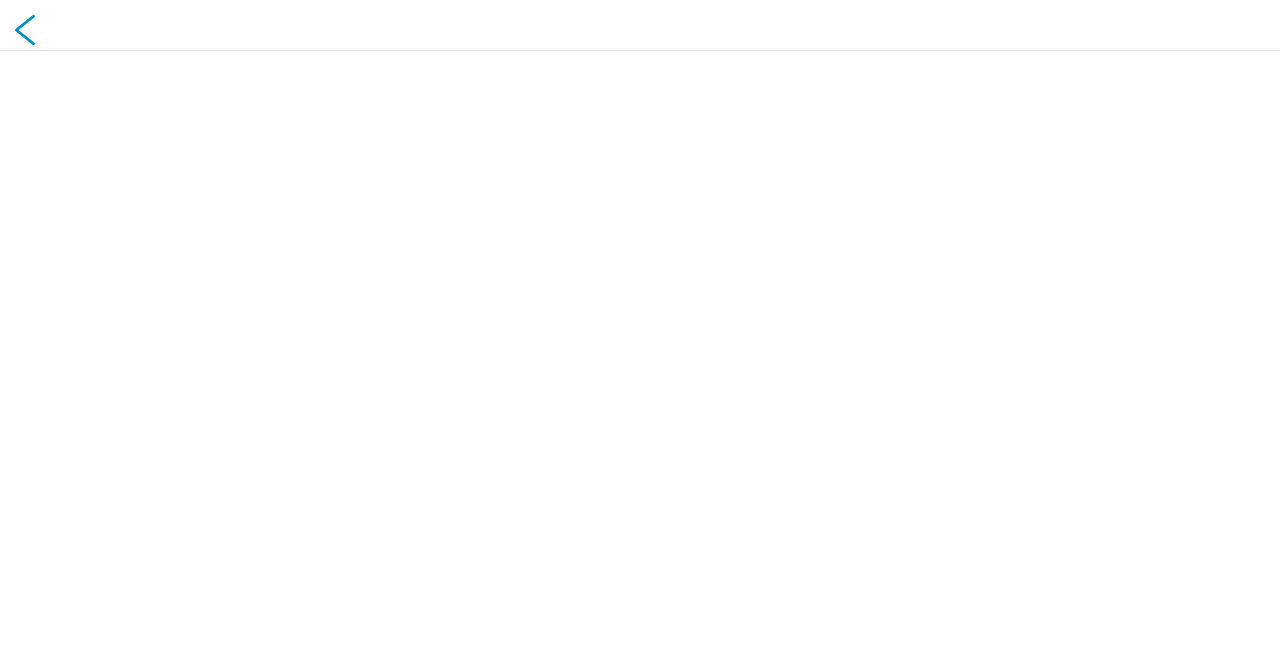
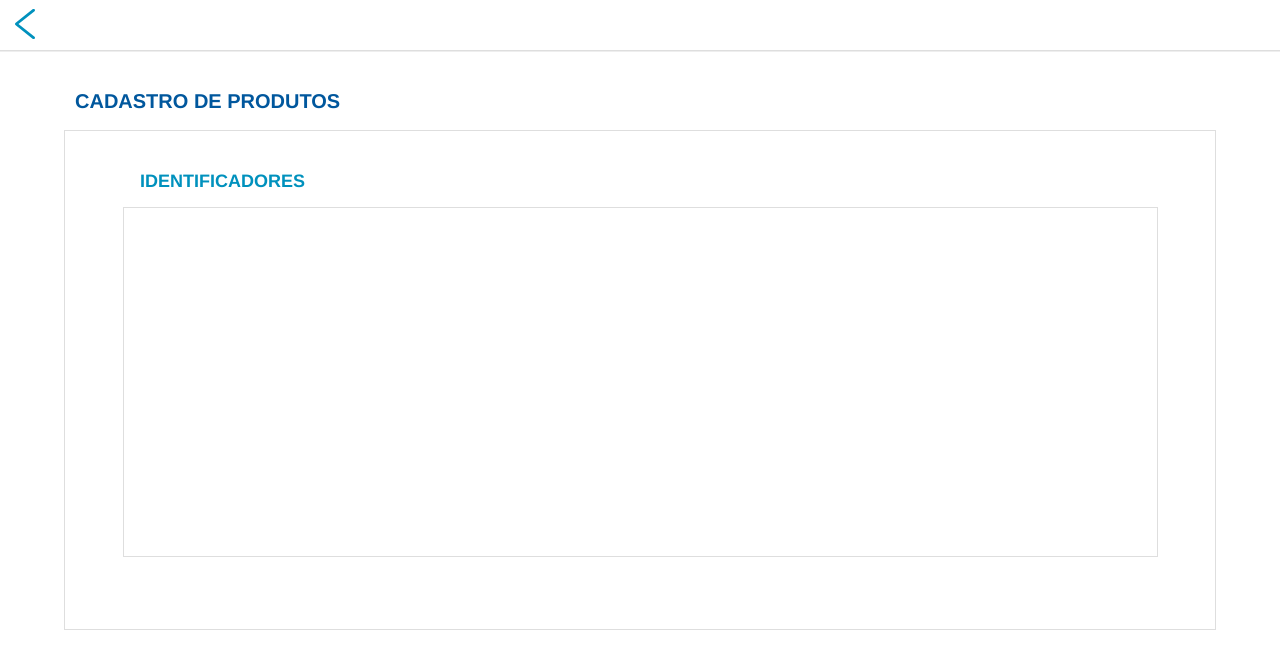
Before and after one commit to daniggie/geprot-web, a React (Create React App) app: page /cadastrar in a window 1280 px wide. Shown: the top 668 px of the page. Built offline with nearby package versions, Linux system fonts and the light colour scheme.

Commit message:
Cadastrar comecado

```diff
--- a/src/pages/cadastrar/index.tsx
+++ b/src/pages/cadastrar/index.tsx
@@ -1,14 +1,27 @@
 import React, { useState, FormEvent } from 'react';
-import { Barra } from './style';
+import { Barra, Titulo, Formulario, Caixa } from './style';
 import arrowleft from '../../icons/arrowleft.svg';
 
 const Cadastrar: React.FC = () => {
     return (
+      <>
         <Barra>
             <img src={arrowleft}/>
+        </Barra>
+        <Titulo>
+          <h1>CADASTRO DE PRODUTOS</h1>
+        </Titulo>
+        <Formulario>
+          <h1>IDENTIFICADORES</h1>
+          <Caixa>
+            <div>
 
+            </div>
 
-        </Barra>
+          </Caixa>
+        </Formulario>
+
+        </>
     );
 }
 export default Cadastrar;
--- a/src/pages/cadastrar/style.ts
+++ b/src/pages/cadastrar/style.ts
@@ -1,11 +1,48 @@
 import styled from 'styled-components';
 
 export const Barra = styled.div`
-    height: 50px;
-    width: 100%;
-    box-shadow:  0px 1px #dedede;
-    img {
-        margin-left: 15px;
-        margin-top:15px;
-    }
+  height: 50px;
+  width: 100%;
+  box-shadow:  0px 1.5px #dedede;
+  img {
+      margin-left: 15px;
+      margin-top: 9px;
+      width:20px;
+      height:30px;
+  };
 `;
+
+export const Titulo = styled.div`
+  height: 80px;
+  width: 100%;
+  margin:0px;
+
+  h1{
+    color:#00579d;
+    font-size: 20px;
+    line-height: 23.44px;
+    padding-top: 40px;
+    padding-left: 75px;
+  };
+`;
+
+export const Formulario = styled.form`
+height: 500px;
+width: 90%;
+margin: 0px auto;
+border:  1px solid #dedede;
+h1{
+  color:#0091BD;
+  font-size: 18px;
+  line-height: 21.09px;
+  padding-top: 40px;
+  padding-left: 75px;
+}
+`;
+
+export const Caixa = styled.div`
+height: 350px;
+width: 90%;
+margin: 15px auto;
+border:  1px solid #dedede;
+`;
```
